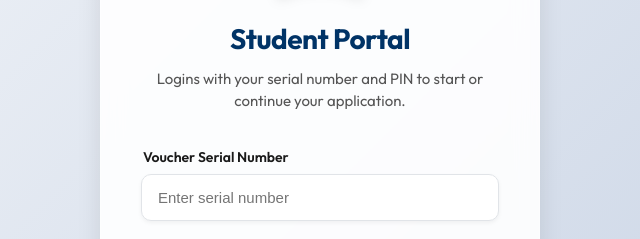
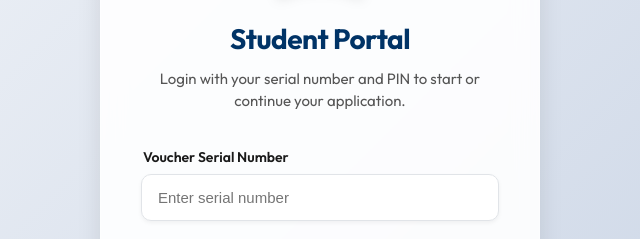
Before and after one commit to Bruce-jnr/Application-System, a website: page views/apply-now-login.html in a window 1280 px wide. Shown: the part 226-465 px from the top of the page, 320-960 px from the left. Drawn offline with nearby package versions, Linux system fonts and the light colour scheme; no server answers.

Commit message:
Fixing app login apprearance

```diff
--- a/server.js
+++ b/server.js
@@ -291,6 +291,11 @@ app.use(bodyParser.urlencoded({ extended: true }));
 
 // Middleware
 app.use(limiter);
+// Serve static assets from the public directory at the web root.
+// This makes files available as /css/..., /js/..., /images/...
+app.use(express.static(path.join(__dirname, 'public')));
+// Keep the old /public mount for backward compatibility with existing
+// templates that reference /public/... paths.
 app.use('/public', express.static(path.join(__dirname, 'public')));
 app.use('/uploads', express.static(path.join(__dirname, 'uploads')));
 
--- a/views/apply-now-login.html
+++ b/views/apply-now-login.html
@@ -1,4 +1,4 @@
-<!DOCTYPE html>
+<!doctype html>
 <html lang="en">
   <head>
     <meta charset="UTF-8" />
@@ -27,18 +27,33 @@
           class="login-logo"
         />
         <h1>Student Portal</h1>
-        <p>Logins with your serial number and PIN to start or continue your application.</p>
+        <p>
+          Login with your serial number and PIN to start or continue your
+          application.
+        </p>
       </header>
 
       <form id="voucher-login-form">
         <div class="form-group">
           <label for="serial">Voucher Serial Number</label>
-          <input type="text" id="serial" name="serial" placeholder="Enter serial number" required />
+          <input
+            type="text"
+            id="serial"
+            name="serial"
+            placeholder="Enter serial number"
+            required
+          />
         </div>
 
         <div class="form-group">
           <label for="pin">Voucher PIN</label>
-          <input type="password" id="pin" name="pin" placeholder="••••••••" required />
+          <input
+            type="password"
+            id="pin"
+            name="pin"
+            placeholder="••••••••"
+            required
+          />
         </div>
 
         <button type="submit" id="submit-btn" class="btn-primary">Login</button>
```
